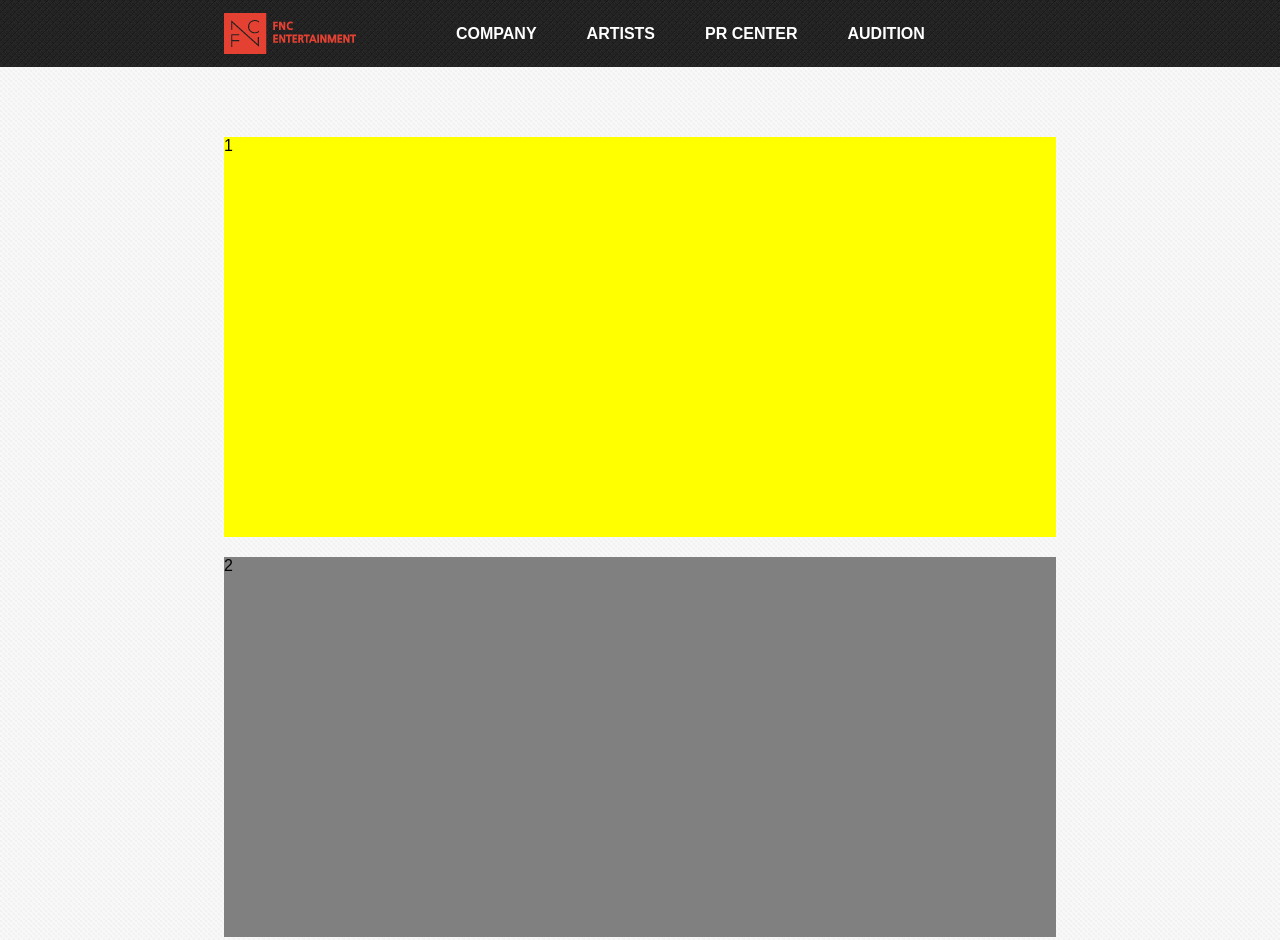
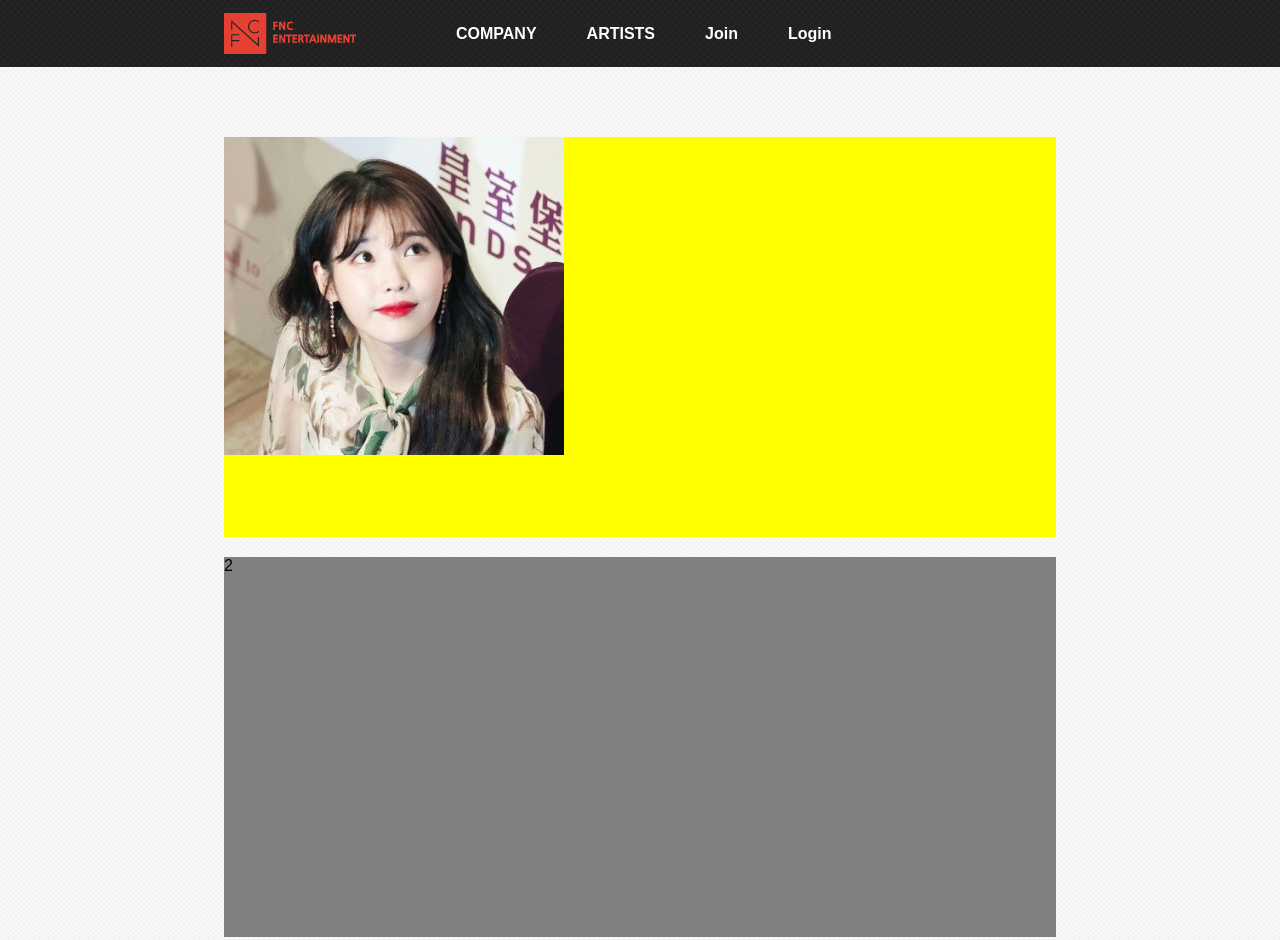
Before and after one commit to llddoo/WebStudy_ex2, a plain HTML site: page WebContent/index.html in a window 1280 px wide. Shown: the top 940 px of the page. Drawn offline with Linux system fonts and the light colour scheme.

Commit message:
2021.03.15 sub 추가

```diff
--- a/WebContent/index.html
+++ b/WebContent/index.html
@@ -16,15 +16,17 @@
 				<ul class="main_menu">
 					<li><a	href="#">COMPANY</a></li>
 					<li><a	href="#">ARTISTS</a></li>
-					<li><a	href="#">PR CENTER</a></li>
-					<li><a	href="#">AUDITION</a></li>
+					<li><a	href="./member/memberJoin.html">Join</a></li>
+					<li><a	href="./member/memberLogin.html">Login</a></li>
 				</ul>
 			</nav>
 		</div>
 	</header>
 
 	<section class="main ">
-		<div>1</div>
+		<div>
+			<img src="./images/iu1.jpeg">
+		</div>
 		<div>2</div>
 	</section>
 
```
Also changed, not shown: WebContent/sub/sub1.html (added, +10 -0 lines), WebContent/sub/sub2.html (added, +10 -0 lines), WebContent/images/iu1.jpeg (added).
